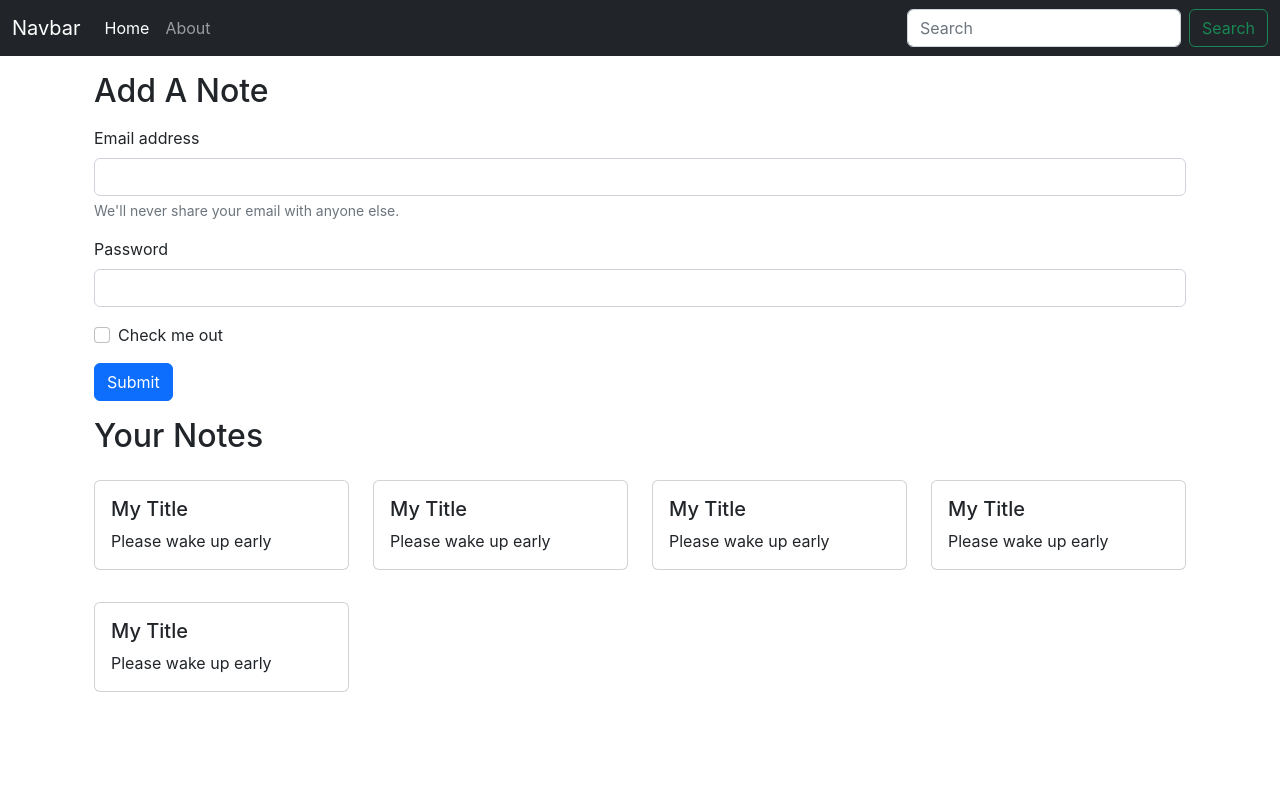
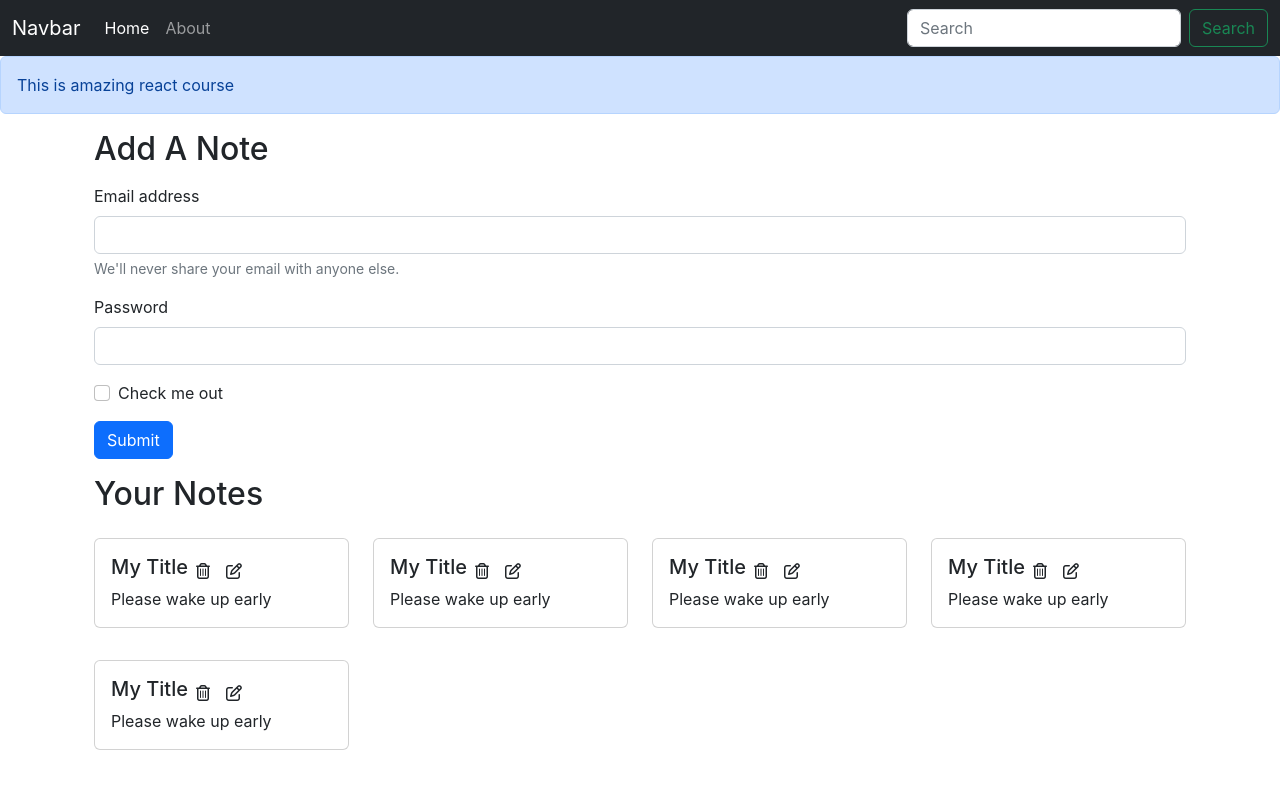
Before and after one commit to usernotavailable123/Notes, a React (Create React App) app: page / in a window 1280 px wide. Shown: the top 788 px of the page. Built offline with nearby package versions, Linux system fonts and the light colour scheme.

Commit message:
add fontawesome icons

```diff
--- a/public/index.html
+++ b/public/index.html
@@ -22,6 +22,7 @@
   <body>
     <noscript>You need to enable JavaScript to run this app.</noscript>
     <div id="root"></div>
+    <script src="https://kit.fontawesome.com/c71315c85b.js" crossorigin="anonymous"></script>
     <script src="https://cdn.jsdelivr.net/npm/bootstrap@5.2.0-beta1/dist/js/bootstrap.bundle.min.js" integrity="sha384-pprn3073KE6tl6bjs2QrFaJGz5/SUsLqktiwsUTF55Jfv3qYSDhgCecCxMW52nD2" crossorigin="anonymous"></script>
 
   </body>
--- a/src/App.js
+++ b/src/App.js
@@ -9,11 +9,13 @@ import Navbar from './components/Navbar';
 import Home from './components/Home';
 import About from './components/About';
 import NoteState from './context/notes/NoteState';
+import Alert from './components/Alert';
 function App() {
   return (
     <NoteState>
       <BrowserRouter>
       <Navbar/>
+      <Alert message = "This is amazing react course"/>
       <div className="container">
       <Routes>
         <Route path="/" element={<Home />}/>
--- /dev/null
+++ b/src/components/Alert.js
@@ -0,0 +1,11 @@
+import React from 'react'
+
+const Alert = (props) => {
+  return (
+    <div class="alert alert-primary" role="alert">
+        {props.message}
+    </div>
+  )
+}
+
+export default Alert
--- a/src/components/Noteitem.js
+++ b/src/components/Noteitem.js
@@ -6,7 +6,11 @@ const Noteitem = (props) => {
     <div className="col-md-3">
       <div className="card my-3" >
         <div className="card-body">
+            <div className="d-flex align-items-center">
             <h5 className="card-title">{note.title}</h5>
+            <i className="far fa-trash-alt mx-2"></i>
+            <i className='far fa-edit mx-2'></i>
+            </div>
             <p className="card-text">{note.description}</p>
         </div>
 </div>
--- a/src/components/Notes.js
+++ b/src/components/Notes.js
@@ -9,7 +9,7 @@ const Notes = () => {
     <div className="row my-3">
       <h2>Your Notes</h2>
         {notes.map((note) =>{
-            return <Noteitem note={note}/>
+            return <Noteitem note={note} key={note._id}/>
         })}
     </div>
   )
--- a/src/context/notes/NoteState.js
+++ b/src/context/notes/NoteState.js
@@ -4,7 +4,7 @@ import NoteContext from "./NoteContext";
 const NoteState = (props) =>{
     const notesInitial = [
         {
-          "_id": "62d27f0049168a5f713b9c52",
+          "_id": "62d27f0049168a5f713b9c58",
           "user": "62cee17f476fbb9a56a53a48",
           "title": "My Title",
           "description": "Please wake up early",
@@ -13,7 +13,7 @@ const NoteState = (props) =>{
           "__v": 0
         },
         {
-          "_id": "62d27f0049168a5f713b9c52",
+          "_id": "62d27f0049168a5f713b9c55",
           "user": "62cee17f476fbb9a56a53a48",
           "title": "My Title",
           "description": "Please wake up early",
@@ -22,7 +22,7 @@ const NoteState = (props) =>{
           "__v": 0
         },
         {
-          "_id": "62d27f0049168a5f713b9c52",
+          "_id": "62d27f0049168a5f713b9c50",
           "user": "62cee17f476fbb9a56a53a48",
           "title": "My Title",
           "description": "Please wake up early",
@@ -31,7 +31,7 @@ const NoteState = (props) =>{
           "__v": 0
         },
         {
-          "_id": "62d27f0049168a5f713b9c52",
+          "_id": "62d27f0049168a5f713b9c53",
           "user": "62cee17f476fbb9a56a53a48",
           "title": "My Title",
           "description": "Please wake up early",
@@ -40,7 +40,7 @@ const NoteState = (props) =>{
           "__v": 0
         },
         {
-          "_id": "62d27f0049168a5f713b9c52",
+          "_id": "62d27f0049168a5f713b9c54",
           "user": "62cee17f476fbb9a56a53a48",
           "title": "My Title",
           "description": "Please wake up early",
--- a/src/index.css
+++ b/src/index.css
@@ -11,3 +11,6 @@ code {
   font-family: source-code-pro, Menlo, Monaco, Consolas, 'Courier New',
     monospace;
 }
+i{
+  cursor:pointer
+}
```
